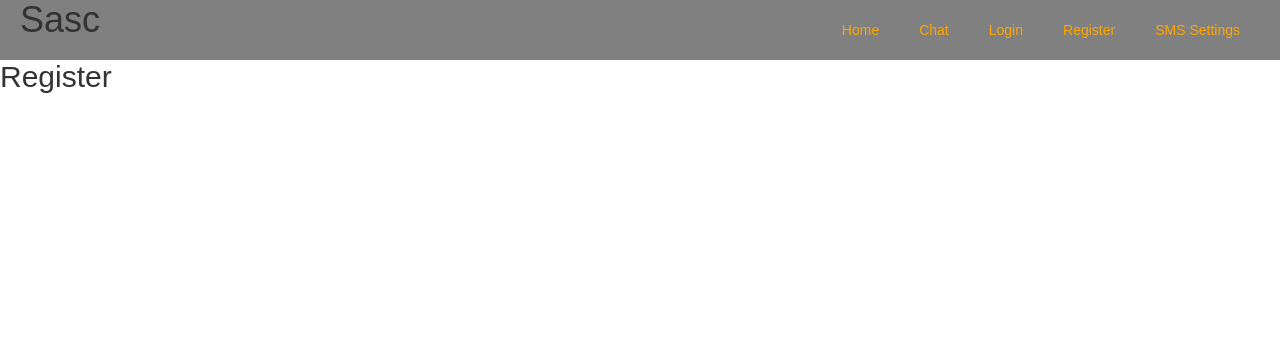
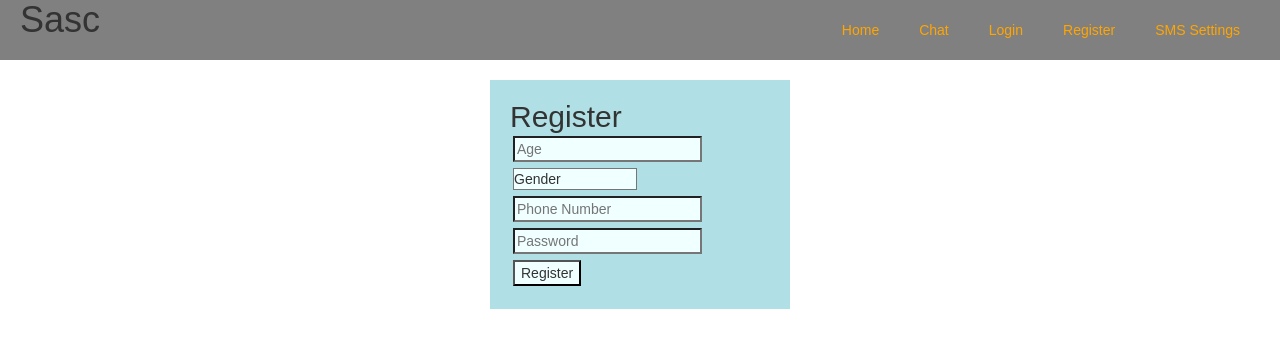
Before and after one commit to CodeTheChangeUBC/sasc, a React app: page /register in a window 1280 px wide. Shown: the top 348 px of the page. Built offline with nearby package versions, Linux system fonts and the light colour scheme; no server answers.

Commit message:
Created login and registration forms

```diff
--- a/client/src/Containers/Login/index.js
+++ b/client/src/Containers/Login/index.js
@@ -1,14 +1,67 @@
 import React, { Component } from 'react';
+
+import {bindActionCreators} from 'redux';
+
+import { connect } from 'react-redux';
+
+
+// import login actions
+import * as loginActions from '../../Redux/Actions/loginActions';
+
+// import styles
 import './styles.css';
 
+
 class Login extends Component {
+  constructor() {
+    super();
+
+    this.logMeIn = this.logMeIn.bind(this);
+  }
+
+  logMeIn(event) {
+    event.preventDefault();
+
+    const user = {
+      phoneNumber: this.phoneNumber.value,
+      password: this.password.value
+    }
+
+    // connect to database and if login is successful, reroute to the chatbox as user
+    console.log("logMeIn called: now executing login and rerouting... (TODO)")
+
+    // TODO: complete method logMeIn
+
+    this.state.user = user;
+    this.loginForm.reset();
+
+  }
+
   render() {
+    // TODO: style this form so it looks better
+
     return (
-      <div className="Login">
-        <h2>Login</h2>
+      <div className="login-background">
+        <div className="login-shell">
+          <h2>Login</h2>
+          <form ref={input => this.loginForm = input} onSubmit={(e) => this.logMeIn(e)}>
+            <input type="tel" pattern="[0-9]{10}" ref={(input) => this.phoneNumber = input} placeholder="Phone Number" />
+            <input type="text" ref={(input) => this.password = input} placeholder="Password" />
+            <button type="submit" >Login</button>
+          </form>
+        </div>
       </div>
     );
   }
 }
 
-export default Login;
+
+function mapStateToProps(state, ownProps) {
+  return { user: state.user };
+}
+
+function mapDispatchToProps(dispatch) {
+  return bindActionCreators(loginActions, dispatch);
+}
+
+export default connect(mapStateToProps, mapDispatchToProps)(Login);
--- a/client/src/Containers/Login/styles.css
+++ b/client/src/Containers/Login/styles.css
@@ -0,0 +1,26 @@
+
+
+.login-background {
+
+}
+
+.login-shell {
+  height: auto;
+  width: 300px;
+  padding-top: 20px;
+  padding-left: 20px;
+  padding-bottom: 20px;
+  padding-right: 20px;
+  top: 80px;
+  left: 50%;
+  position: absolute;
+  margin-left: -150px;
+  background-color: powderblue;
+}
+
+.login-shell input, button {
+  width: fill;
+  background: azure;
+  appearance: none;
+  margin: 3px;
+}
--- a/client/src/Containers/Register/index.js
+++ b/client/src/Containers/Register/index.js
@@ -1,14 +1,95 @@
+/*
+
+Registers using payload:
+
+ID int NOT NULL AUTO_INCREMENT,
+    age int,
+    gender VARCHAR(24),
+    phoneNumber VARCHAR(15) NOT NULL ,
+    password VARCHAR(30) NOT NULL,
+
+for gender we have the following options (radio buttons): male, female, non-binary, transgender male, transgender female, other: _______
+
+*/
+
 import React, { Component } from 'react';
+
+import {bindActionCreators} from 'redux';
+
+import { connect } from 'react-redux';
+
+import * as registerActions from '../../Redux/Actions/loginActions';
+
 import './styles.css';
 
 class Register extends Component {
+  constructor() {
+    super();
+
+    this.registerMe = this.registerMe.bind(this);
+    this.handleChange = this.handleChange.bind(this);
+  }
+
+  registerMe(event) {
+    event.preventDefault();
+
+    const user = {
+      age: this.age.value,
+      gender: this.gender.value,
+      phoneNumber: this.phoneNumber.value,
+      password: this.password.value
+    }
+
+    console.table(user);
+    // connect to database and if registration is successful, reroute to the chatbox as user
+    console.log("registerMe called: now executing registration, auto-login and rerouting... (TODO)");
+
+    // TODO: complete method registerMe
+
+    this.state.user = user;
+    this.registerForm.reset();
+  }
+
+  handleChange(event) {
+    // TODO: complete handleChange method
+    // if user select 'other' for gender, then provide dropdown to enter designation and store it as value "other-[DESIGNATION]"
+
+  }
+
   render() {
+    // TODO: style this form so it looks better
+
     return (
-      <div className="Register">
-        <h2>Register</h2>
+      <div className="register-background">
+        <div className="register-shell">
+          <h2>Register</h2>
+          <form ref={input => this.registerForm = input} onSubmit={(e) => this.registerMe(e)}>
+            <input type="text" ref={(input) => this.age = input} placeholder="Age" />
+            <select type="select" name="gender" ref={(input) => this.gender = input} onChange={(e) => this.handleChange(e)}>
+              <option value="">Gender</option>
+              <option value="male">Male</option>
+              <option value="female">Female</option>
+              <option value="non-binary">Non-binary</option>
+              <option value="transgender-male">Transgender Male</option>
+              <option value="transgender-female">Transgnder Female</option>
+              <option value="other">Other</option>
+            </select>
+            <input type="tel" pattern="[0-9]{10}" ref={(input) => this.phoneNumber = input} placeholder="Phone Number" />
+            <input type="text" ref={(input) => this.password = input} placeholder="Password" />
+            <button type="submit" >Register</button>
+          </form>
+        </div>
       </div>
     );
   }
 }
 
-export default Register;
+function mapStateToProps(state, ownProps) {
+  return { user: state.user };
+}
+
+function mapDispatchToProps(dispatch) {
+  return bindActionCreators(registerActions, dispatch);
+}
+
+export default connect(mapStateToProps, mapDispatchToProps)(Register);
--- a/client/src/Containers/Register/styles.css
+++ b/client/src/Containers/Register/styles.css
@@ -0,0 +1,29 @@
+
+.register-background {
+
+}
+
+.register-shell {
+  height: auto;
+  width: 300px;
+  padding-top: 20px;
+  padding-left: 20px;
+  padding-bottom: 20px;
+  padding-right: 20px;
+  top: 80px;
+  left: 50%;
+  position: absolute;
+  margin-left: -150px;
+  background-color: powderblue;
+}
+
+.register-shell input, select, option, button {
+  width: fill;
+  background: azure;
+  appearance: none;
+  margin: 3px;
+}
+
+.register-shell select {
+  width: inherit;
+}
```
Also changed, not shown: client/src/Redux/Actions/registerActions.js (added, +9 -0 lines).
